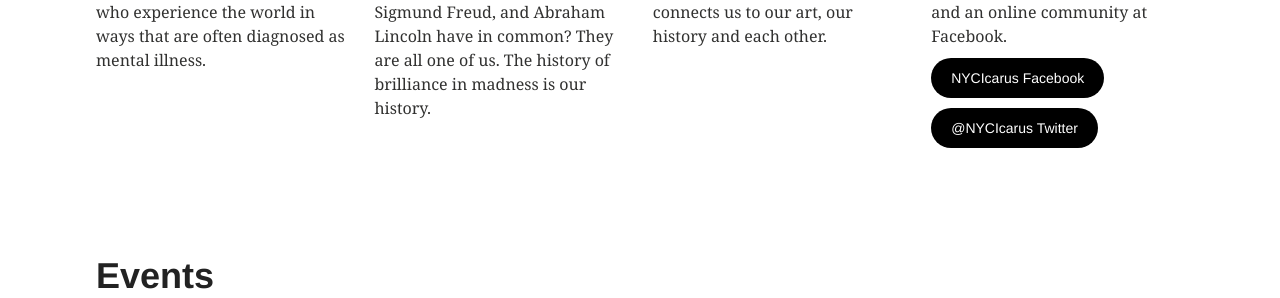
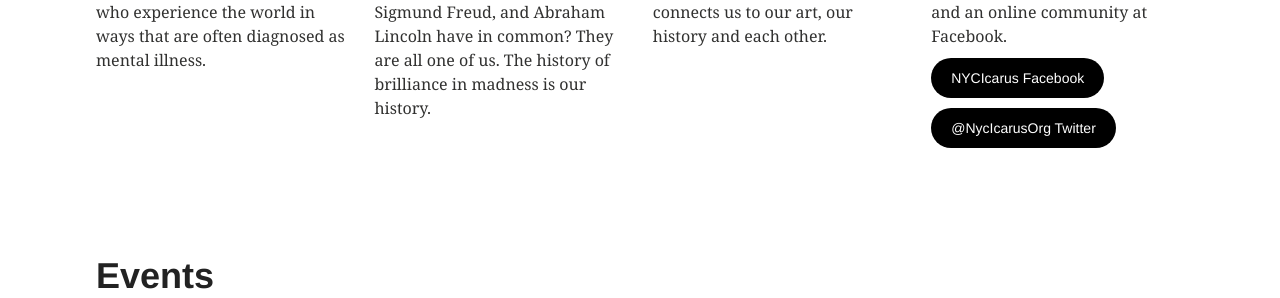
Before and after one commit to nycicarus/nycicarus.github.io, a Jekyll site: the page built from index.md, in a window 1280 px wide and 900 px high, scrolled down 807 px. Shown: the part 140-438 px from the top of the window. Built offline with Jekyll 4.4.1, drawn with Linux system fonts in a browser that asks for light colours.

Commit message:
updated twitter

```diff
--- a/index.md
+++ b/index.md
@@ -42,7 +42,7 @@ image:
   <h2 class="post-title">Community</h2>
   <p class="post-excerpt">We hold <a href="/events">regular events, workshops and celebrations</a>. We have an active twitter account and an online community at Facebook.
     <br/><a href="https://www.facebook.com/IcarusProjectNewYorkCity" class="btn">NYCIcarus Facebook</a><br/>
-    <a href="https://twitter.com/nycicarus" class="btn">@NYCIcarus Twitter</a></p>
+    <a href="https://twitter.com/NycIcarusOrg" class="btn">@NycIcarusOrg Twitter</a></p>
 </div><!-- /.tile -->
 
 </div><!-- /.tiles -->
```
